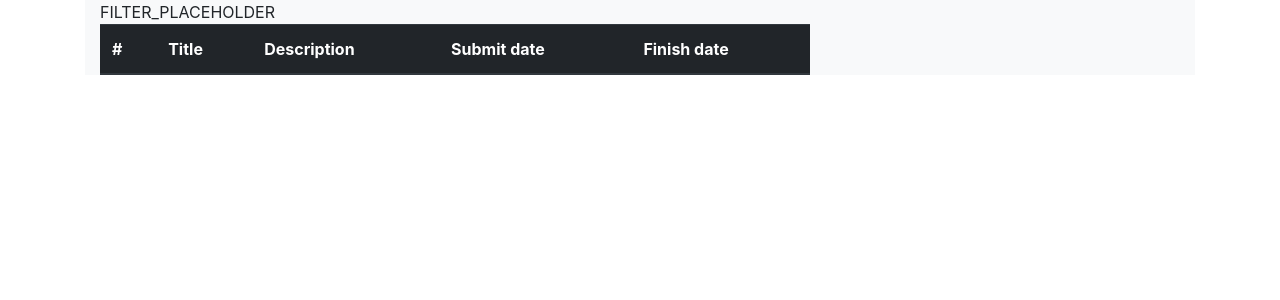
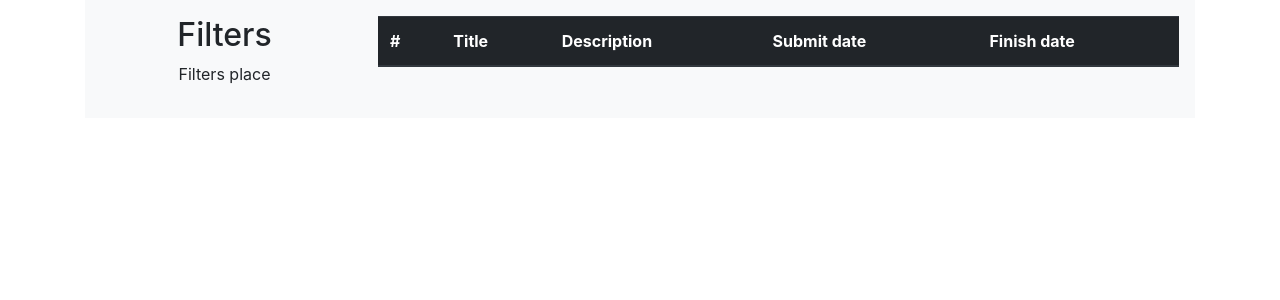
Before and after one commit to majakubo/LetsCodeSii2018, a Flask app: page /posters in a window 1280 px wide. Shown: the part 62-362 px from the top of the page. Run offline with Flask 2, Linux system fonts and the light colour scheme; the visitor is signed in with stand-in values (Sample User, id 1); data comes from the database, SQL or seed files in the repository; both versions use the stored data as it was after the commit; lists and menus that the app fills with data are empty; some libraries are stand-ins or nearby versions.

Commit message:
Posters list fixed

```diff
--- a/helpful_spirits/templates/posters.html
+++ b/helpful_spirits/templates/posters.html
@@ -2,12 +2,17 @@
 {% block title %} Posters {% endblock %}
 
 {% block body %}
-<div id="wrapper-div row container" style="background-color: #f8f9fa;">
+<div id="wrapper-div" style="background-color: #f8f9fa;">
+    <div class="row py-3 px-3">
+        <div class="col-3 text-center">
+            <h2>Filters</h2>
+            <p>
+                Filters place
 
-    <div class="col-4">
-      FILTER_PLACEHOLDER
+
+            </p>
         </div>
-    <div class="col-8">
+        <div class="col-9">
             <div id="posters">
                 <table class="table">
                     <thead class="thead-dark">
@@ -17,7 +22,6 @@
                             <th scope="col">Description</th>
                             <th scope="col">Submit date</th>
                             <th scope="col">Finish date</th>
-
                         </tr>
                     </thead>
                     <tbody>
@@ -30,7 +34,6 @@
                             <td>{{ poster.description }}</td>
                             <td>{{ poster.add_date }}</td>
                             <td>{{ poster.end_date }}</td>
-
                         </tr>
                         {% endif %}
                         {% endfor %}
@@ -41,6 +44,7 @@
 
 
 
+            </div>
         </div>
     </div>
 
```
Also changed, not shown: helpful_spirits/database.db. Lines whose indentation alone changed are shown as unchanged.
